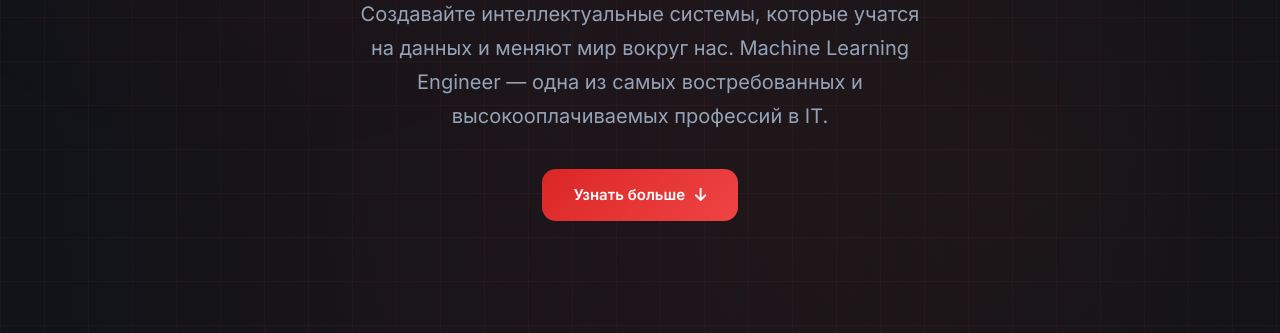
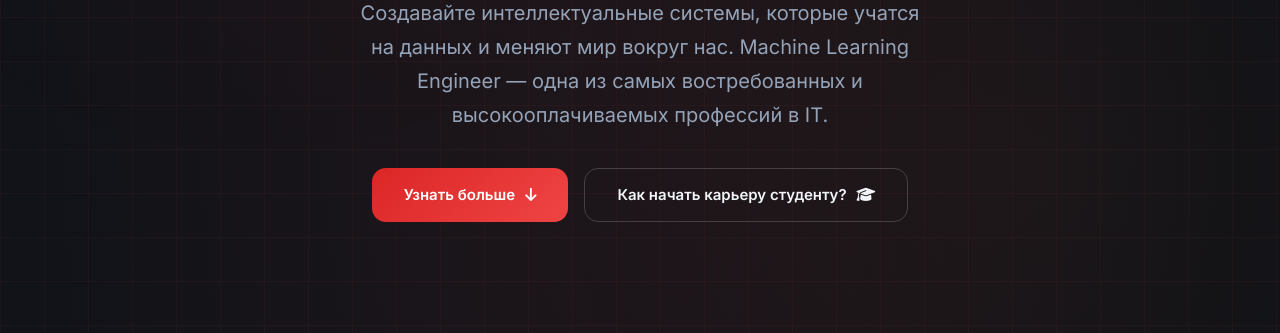
Before and after one commit to SanuresS/FinalEr, a website built with Vite: page index.html in a window 1280 px wide. Shown: the part 467-800 px from the top of the page. Built offline with nearby package versions, Linux system fonts and the light colour scheme.

Commit message:
main page

```diff
--- a/index.html
+++ b/index.html
@@ -199,6 +199,26 @@
         }
         .btn-primary:hover {
             box-shadow: 0 0 40px rgba(239,68,68,0.45);
+            transform: translateY(-2px);
+        }
+        .btn-secondary {
+            display: inline-flex;
+            align-items: center;
+            gap: 10px;
+            background: transparent;
+            color: var(--text-primary);
+            font-weight: 600;
+            font-size: 15px;
+            padding: 14px 32px;
+            border-radius: 14px;
+            border: 1px solid var(--border-hover);
+            cursor: pointer;
+            text-decoration: none;
+            transition: var(--transition);
+        }
+        .btn-secondary:hover {
+            border-color: var(--accent-red);
+            background: rgba(239,68,68,0.08);
             transform: translateY(-2px);
         }
 
@@ -642,9 +662,14 @@
             <p class="hero-subtitle fade-in">
                 Создавайте интеллектуальные системы, которые учатся на данных и меняют мир вокруг нас. Machine Learning Engineer — одна из самых востребованных и высокооплачиваемых профессий в IT.
             </p>
-            <a href="#about" class="btn-primary fade-in">
-                Узнать больше <i class="fas fa-arrow-down"></i>
-            </a>
+            <div class="fade-in" style="display:flex; gap:16px; justify-content:center; flex-wrap:wrap;">
+                <a href="#about" class="btn-primary">
+                    Узнать больше <i class="fas fa-arrow-down"></i>
+                </a>
+                <a href="career.html" class="btn-secondary">
+                    Как начать карьеру студенту? <i class="fas fa-graduation-cap"></i>
+                </a>
+            </div>
         </div>
     </section>
 
```
